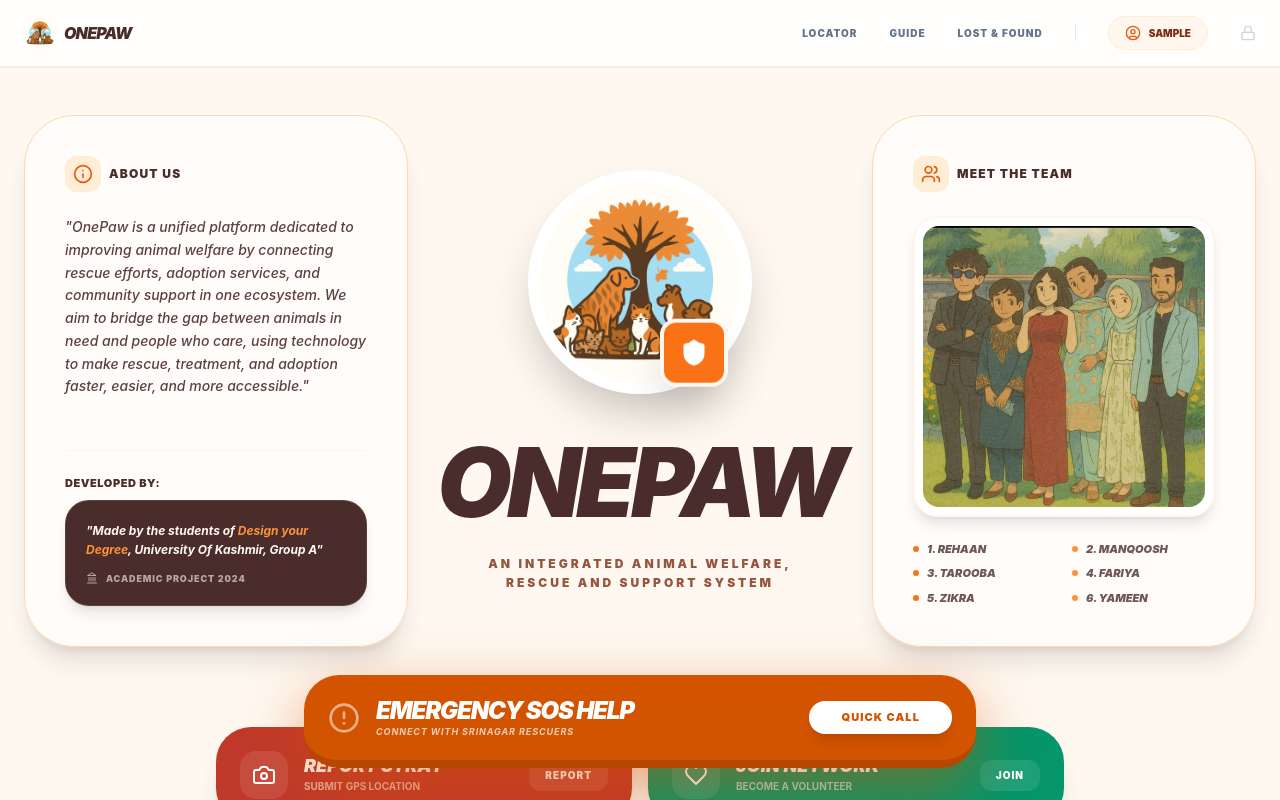
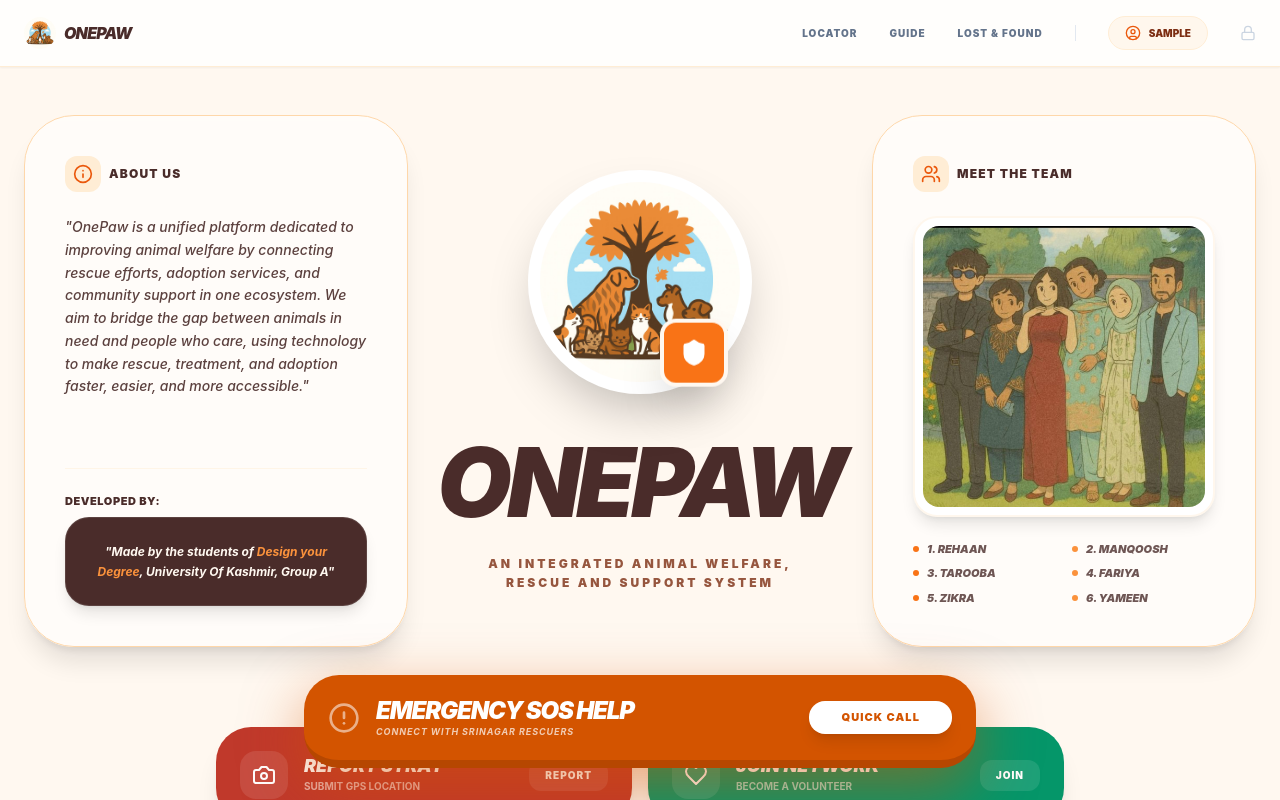
Before and after one commit to rihaanmanhas00786-jpg/One-Paw, a React (Vite) app: page / in a window 1280 px wide. Both pictures are taken after typing "Sample" into the empty fields and a click on the button "GET STARTED". Shown: the top 800 px of the page. Built offline with nearby package versions, Linux system fonts and the light colour scheme.

Commit message:
removed academic project tag

```diff
--- a/src/components/HomePage.tsx
+++ b/src/components/HomePage.tsx
@@ -64,7 +64,7 @@ const HomePage: React.FC<HomeProps> = ({ onNavigate, onOpenReport, onSOS, onOpen
         </div>
       </nav>
 
-      {/* 3-COLUMN HERO SECTION */}
+      {/* HERO SECTION */}
       <section className="w-full max-w-7xl mx-auto px-6 pt-12 pb-20 grid grid-cols-1 lg:grid-cols-3 gap-10 items-stretch">
 
         {/* LEFT: About Us & University Credit */}
@@ -84,13 +84,10 @@ const HomePage: React.FC<HomeProps> = ({ onNavigate, onOpenReport, onSOS, onOpen
 
           <div className="mt-10 pt-6 border-t border-orange-100/50">
              <p className="text-[#4A2C2A] text-[11px] font-black uppercase tracking-wider mb-2">Developed By:</p>
-             <div className="bg-[#4A2C2A] text-[#FFF8F0] p-5 rounded-3xl shadow-lg border border-white/10">
-                <p className="text-xs font-bold leading-relaxed italic">
+             <div className="bg-[#4A2C2A] text-[#FFF8F0] p-6 rounded-3xl shadow-lg border border-white/10">
+                <p className="text-xs font-bold leading-relaxed italic text-center">
                     "Made by the students of <span className="text-orange-400">Design your Degree</span>, University Of Kashmir, Group A"
                 </p>
-                <div className="mt-3 flex items-center gap-2 text-[9px] font-black uppercase opacity-60 tracking-widest">
-                   <Landmark size={12}/> Academic Project 2024
-                </div>
              </div>
           </div>
         </div>
@@ -145,7 +142,7 @@ const HomePage: React.FC<HomeProps> = ({ onNavigate, onOpenReport, onSOS, onOpen
           </button>
       </div>
 
-      {/* J&K EMERGENCY DIRECTORY */}
+      {/* EMERGENCY DIRECTORY */}
       <section className="w-full max-w-7xl mx-auto px-6 py-10">
           <div className="flex flex-col items-center mb-12">
             <h2 className="text-4xl font-black text-[#4A2C2A] uppercase italic tracking-tighter mb-2">Emergency Directory</h2>
@@ -190,7 +187,7 @@ const HomePage: React.FC<HomeProps> = ({ onNavigate, onOpenReport, onSOS, onOpen
           </div>
       </section>
 
-      {/* FIXED BOTTOM SOS BUTTON */}
+      {/* SOS BUTTON */}
       <div className="fixed bottom-8 left-0 right-0 px-6 z-[2000] flex justify-center pointer-events-none">
         <button onClick={onSOS} className="pointer-events-auto w-full max-w-2xl bg-[#D35400] p-6 rounded-[35px] shadow-[0_20px_60px_rgba(211,84,0,0.5)] flex items-center justify-between text-white active:scale-95 transition-all group border-b-8 border-orange-950/20">
           <div className="flex items-center gap-4 text-left">
@@ -204,7 +201,7 @@ const HomePage: React.FC<HomeProps> = ({ onNavigate, onOpenReport, onSOS, onOpen
         </button>
       </div>
 
-      <div className="mt-20 text-[10px] font-black text-slate-300 uppercase tracking-[0.6em]">
+      <div className="mt-20 text-[10px] font-black text-slate-400 uppercase tracking-[0.6em]">
         Design your Degree • Group A
       </div>
     </div>
```
